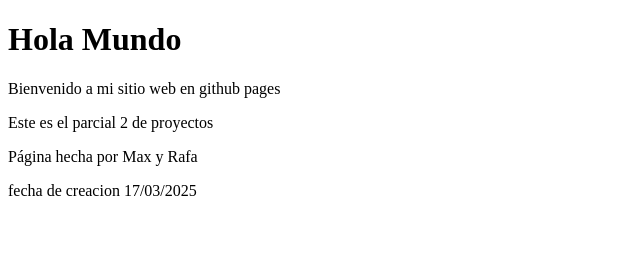
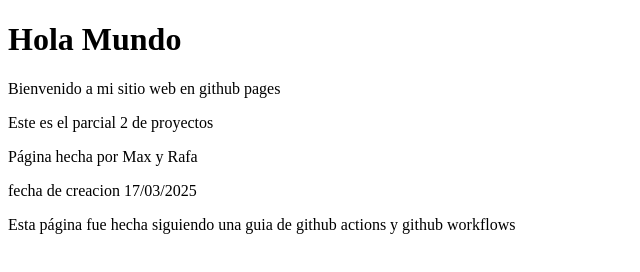
Before and after one commit to RafaelHdez/parcial2-pruebas, a plain HTML site: page index.html in a window 1280 px wide. Shown: the whole page, without its empty margins (0-640 px from the left). Drawn offline with Linux system fonts and the light colour scheme.

Commit message:
added a p tag to index.html

```diff
--- a/index.html
+++ b/index.html
@@ -10,6 +10,7 @@
     <p>Bienvenido a mi sitio web en github pages</p>
     <p>Este es el parcial 2 de proyectos</p>
     <p>Página hecha por Max y Rafa</p>
-     <p>fecha de creacion 17/03/2025</p>
+    <p>fecha de creacion 17/03/2025</p>
+    <p>Esta página fue hecha siguiendo una guia de github actions y github workflows</p>
 </body>
 </html>
```
